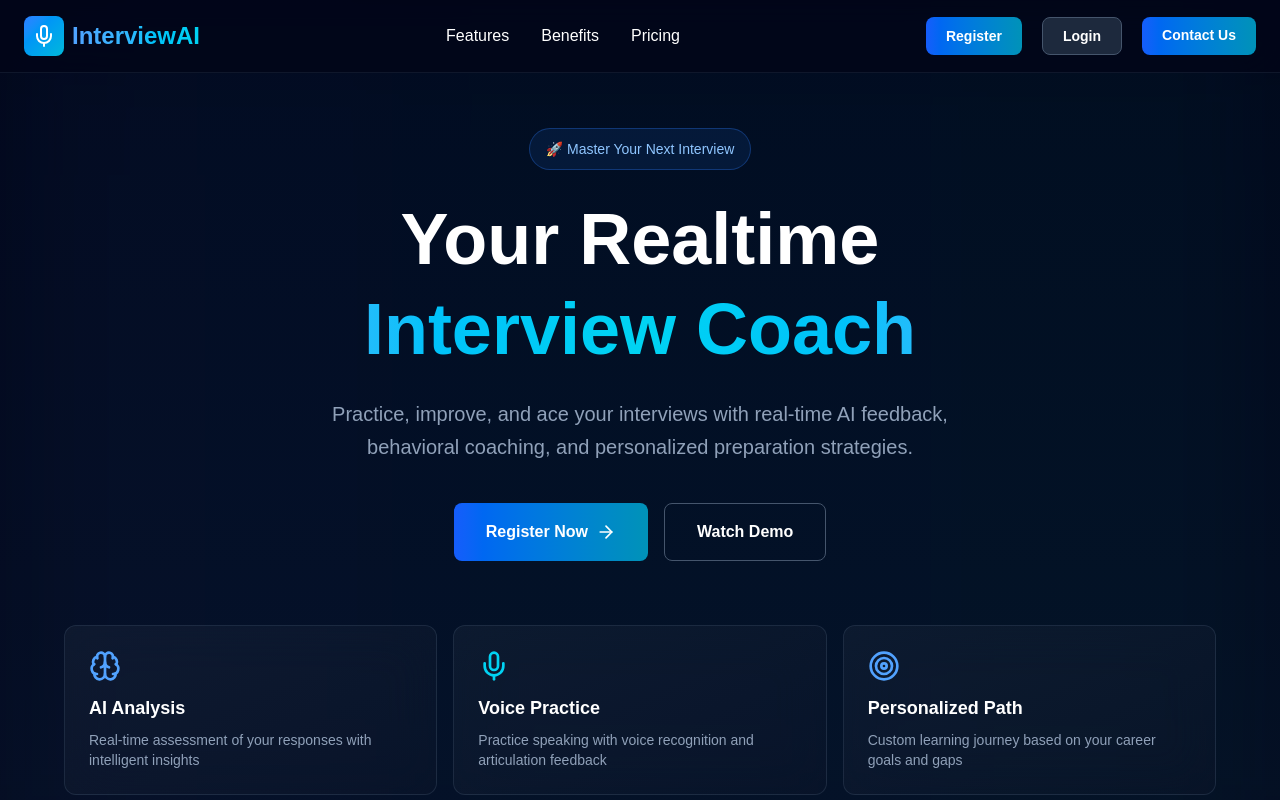
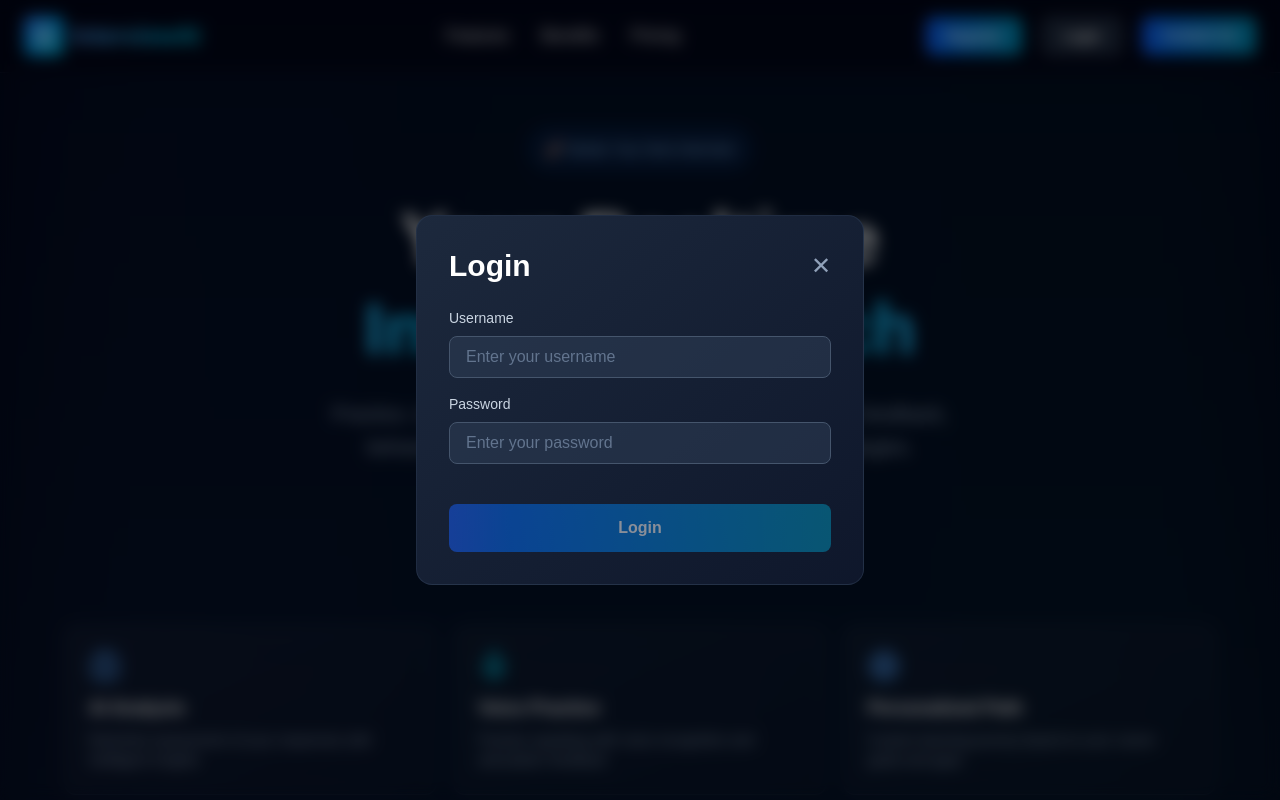
Before and after one commit to ramanujDAS/interviewAssistAi, a Next.js app: page / in a window 1280 px wide. Both pictures are taken after a click on the button "Login". Shown: the top 800 px of the page. Built offline with nearby package versions, Linux system fonts and the light colour scheme.

Commit message:
register and login

```diff
--- a/app/page.tsx
+++ b/app/page.tsx
@@ -523,6 +523,52 @@ export default function Page() {
         </div>
       </footer>
 
+      {/* Login Modal */}
+      {showLoginModal && (
+        <div className="fixed inset-0 bg-black/50 backdrop-blur-sm z-50 flex items-center justify-center p-4">
+          <div className="bg-gradient-to-br from-slate-800 to-slate-900 border border-slate-700/50 rounded-2xl max-w-md w-full p-8">
+            <div className="flex items-center justify-between mb-6">
+              <h2 className="text-3xl font-bold text-white">Login</h2>
+              <button
+                onClick={() => setShowLoginModal(false)}
+                className="text-slate-400 hover:text-white text-2xl"
+              >
+                ✕
+              </button>
+            </div>
+            <div className="space-y-4">
+              <div>
+                <label className="block text-sm text-slate-300 mb-2">Username</label>
+                <input
+                  type="text"
+                  value={loginUsername}
+                  onChange={e => setLoginUsername(e.target.value)}
+                  placeholder="Enter your username"
+                  className="w-full bg-slate-700/50 border border-slate-600 rounded-lg px-4 py-2 focus:outline-none focus:ring-2 focus:ring-blue-500 focus:border-transparent text-white placeholder-slate-500 transition"
+                />
+              </div>
+              <div>
+                <label className="block text-sm text-slate-300 mb-2">Password</label>
+                <input
+                  type="password"
+                  value={loginPassword}
+                  onChange={e => setLoginPassword(e.target.value)}
+                  placeholder="Enter your password"
+                  className="w-full bg-slate-700/50 border border-slate-600 rounded-lg px-4 py-2 focus:outline-none focus:ring-2 focus:ring-blue-500 focus:border-transparent text-white placeholder-slate-500 transition"
+                />
+              </div>
+              <button
+                onClick={handleLogin}
+                disabled={!loginUsername || !loginPassword || loginSubmitting}
+                className="w-full bg-gradient-to-r from-blue-600 to-cyan-600 px-6 py-3 rounded-lg font-semibold hover:shadow-lg hover:shadow-blue-500/50 transition-all duration-200 disabled:opacity-50 disabled:cursor-not-allowed text-white mt-6"
+              >
+                {loginSubmitting ? "Logging in..." : "Login"}
+              </button>
+            </div>
+          </div>
+        </div>
+      )}
+
       {/* Register Modal */}
       {showRegisterModal && (
         <div className="fixed inset-0 bg-black/50 backdrop-blur-sm z-50 flex items-center justify-center p-4">
```
